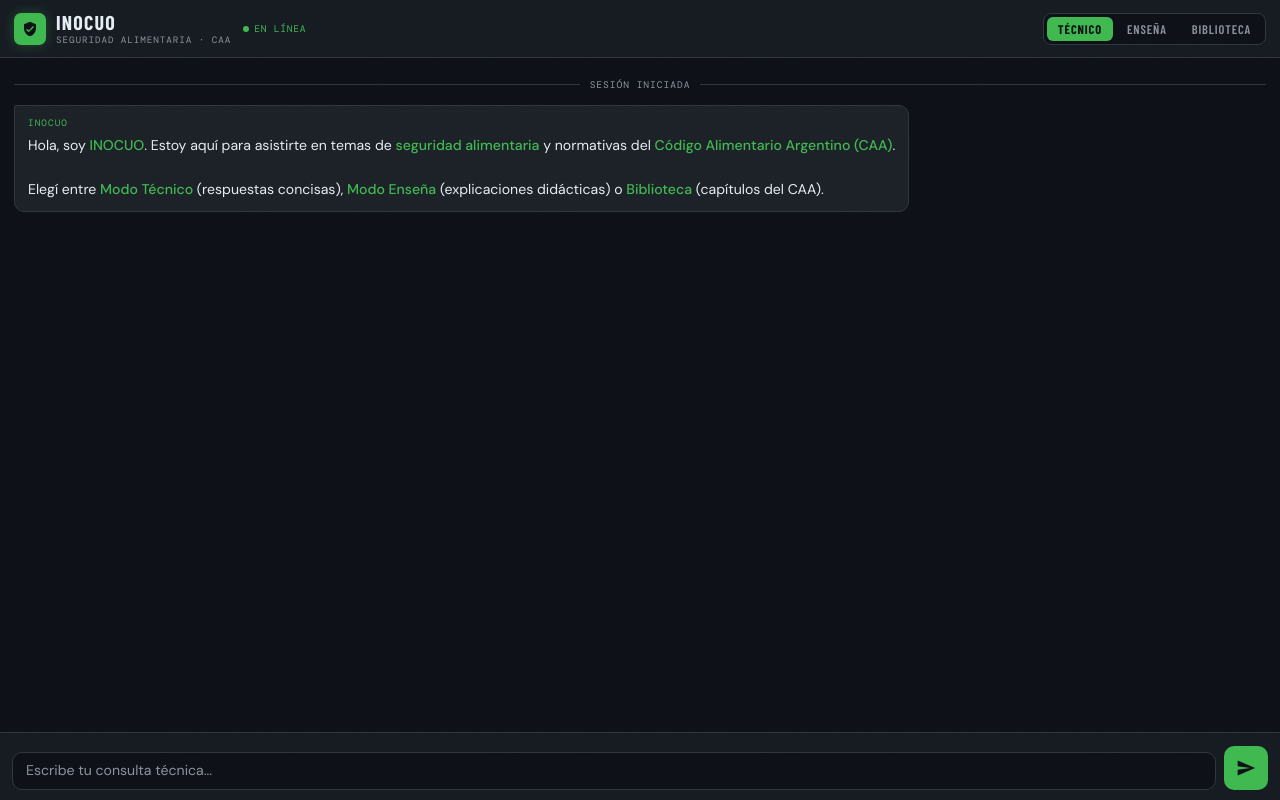
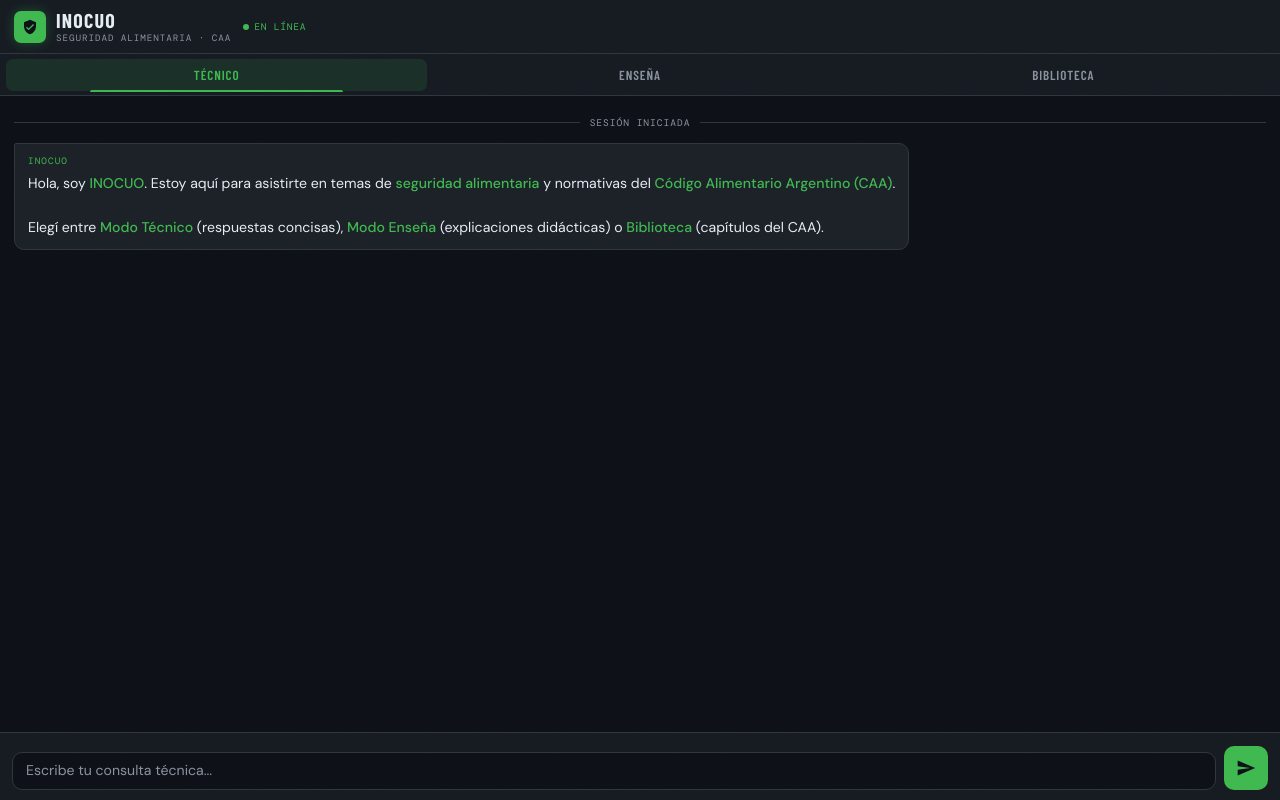
Before and after one commit to FernandoDelgadoDiaz/valeria-seguridad-alimentaria, a website: page index.html in a window 1280 px wide. Drawn offline with nearby package versions, Linux system fonts and the light colour scheme; a web font is replaced by a local one.

Commit message:
Actualizar index.html

```diff
--- a/index.html
+++ b/index.html
@@ -51,7 +51,7 @@
     /* ═══════════════ HEADER ═══════════════ */
     header {
       position: fixed; top: 0; left: 0; right: 0; z-index: 200;
-      height: 58px;
+      height: 54px;
       background: var(--surface);
       border-bottom: 1px solid var(--border);
       display: flex; align-items: center;
@@ -106,31 +106,48 @@
       color: var(--accent); letter-spacing: 0.08em;
     }
 
-    .mode-selector {
-      margin-left: auto;
-      display: flex; gap: 3px;
-      background: var(--bg);
-      border: 1px solid var(--border);
-      border-radius: 8px; padding: 3px;
-      flex-shrink: 0;
+    /* Tab bar */
+    .tab-bar {
+      position: fixed; top: 54px; left: 0; right: 0; z-index: 199;
+      height: 42px;
+      background: var(--surface);
+      border-bottom: 1px solid var(--border);
+      display: flex;
+      padding: 0 6px;
+      gap: 2px;
+      align-items: center;
     }
     .mode-btn {
+      flex: 1;
       font-family: var(--cond);
-      font-size: 0.78rem; font-weight: 600;
+      font-size: 0.82rem; font-weight: 600;
       letter-spacing: 0.07em; text-transform: uppercase;
       background: transparent; border: none;
       color: var(--text-muted);
-      padding: 5px 11px; border-radius: 6px;
+      height: 32px;
+      border-radius: 7px;
       cursor: pointer; transition: all 0.18s ease;
       white-space: nowrap;
+      position: relative;
     }
     .mode-btn:hover:not(.active) { color: var(--text); background: var(--surface2); }
-    .mode-btn.active { background: var(--accent); color: #0d1117; font-weight: 700; }
+    .mode-btn.active {
+      background: rgba(63,185,80,0.12);
+      color: var(--accent);
+    }
+    .mode-btn.active::after {
+      content: '';
+      position: absolute;
+      bottom: -1px; left: 20%; right: 20%;
+      height: 2px;
+      background: var(--accent);
+      border-radius: 2px 2px 0 0;
+    }
 
     /* ═══════════════ CHAT ═══════════════ */
     main {
       position: fixed;
-      top: 58px; bottom: 68px; left: 0; right: 0;
+      top: 96px; bottom: 68px; left: 0; right: 0;
       overflow-y: auto;
       padding: 16px 14px 8px;
       display: flex; flex-direction: column; gap: 6px;
@@ -220,7 +237,7 @@
     /* ═══════════════ LIBRARY ═══════════════ */
     #library-view {
       position: fixed;
-      top: 58px; bottom: 68px; left: 0; right: 0;
+      top: 96px; bottom: 68px; left: 0; right: 0;
       background: var(--bg);
       overflow-y: auto;
       padding: 18px 14px;
@@ -336,10 +353,10 @@
     .send-btn:disabled { opacity: 0.35; cursor: not-allowed; transform: none; }
     .send-btn svg { fill: #0d1117; }
 
-    @media (max-width: 380px) {
+    @media (max-width: 360px) {
       .logo-text .sub { display: none; }
-      .mode-btn { padding: 5px 8px; font-size: 0.7rem; }
       .status-label { display: none; }
+      .mode-btn { font-size: 0.75rem; letter-spacing: 0.04em; }
     }
   </style>
 </head>
@@ -362,12 +379,13 @@
       <span class="status-label">EN LÍNEA</span>
     </div>
 
-    <div class="mode-selector">
-      <button id="mode-tecnico"    class="mode-btn active">Técnico</button>
-      <button id="mode-ensena"     class="mode-btn">Enseña</button>
-      <button id="mode-biblioteca" class="mode-btn">Biblioteca</button>
-    </div>
   </header>
+
+  <nav class="tab-bar">
+    <button id="mode-tecnico"    class="mode-btn active">Técnico</button>
+    <button id="mode-ensena"     class="mode-btn">Enseña</button>
+    <button id="mode-biblioteca" class="mode-btn">Biblioteca</button>
+  </nav>
 
   <main id="chat-box"></main>
 
```
